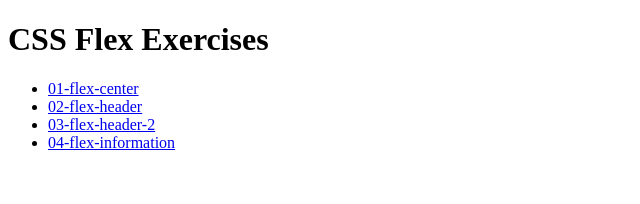
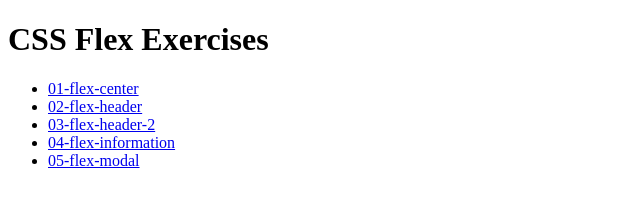
Before and after one commit to KyleHilbert/odin-css-flex, a plain HTML site: page index.html in a window 1280 px wide. Shown: the whole page, without its empty margins (0-640 px from the left). Drawn offline with Linux system fonts and the light colour scheme.

Commit message:
Index for exercises

```diff
--- a/index.html
+++ b/index.html
@@ -13,6 +13,7 @@
         <li><a href="/home/kyle/repos/odin-css-flex/exercises/02-flex-header.html">02-flex-header</a></li>
         <li><a href="/home/kyle/repos/odin-css-flex/exercises/03-flex-header-2.html">03-flex-header-2</a></li>
         <li><a href="/home/kyle/repos/odin-css-flex/exercises/04-flex-information.html">04-flex-information</a></li>
+        <li><a href="/home/kyle/repos/odin-css-flex/exercises/05-flex-modal.html">05-flex-modal</a></li>
     </ul>
 
 </body>
```
